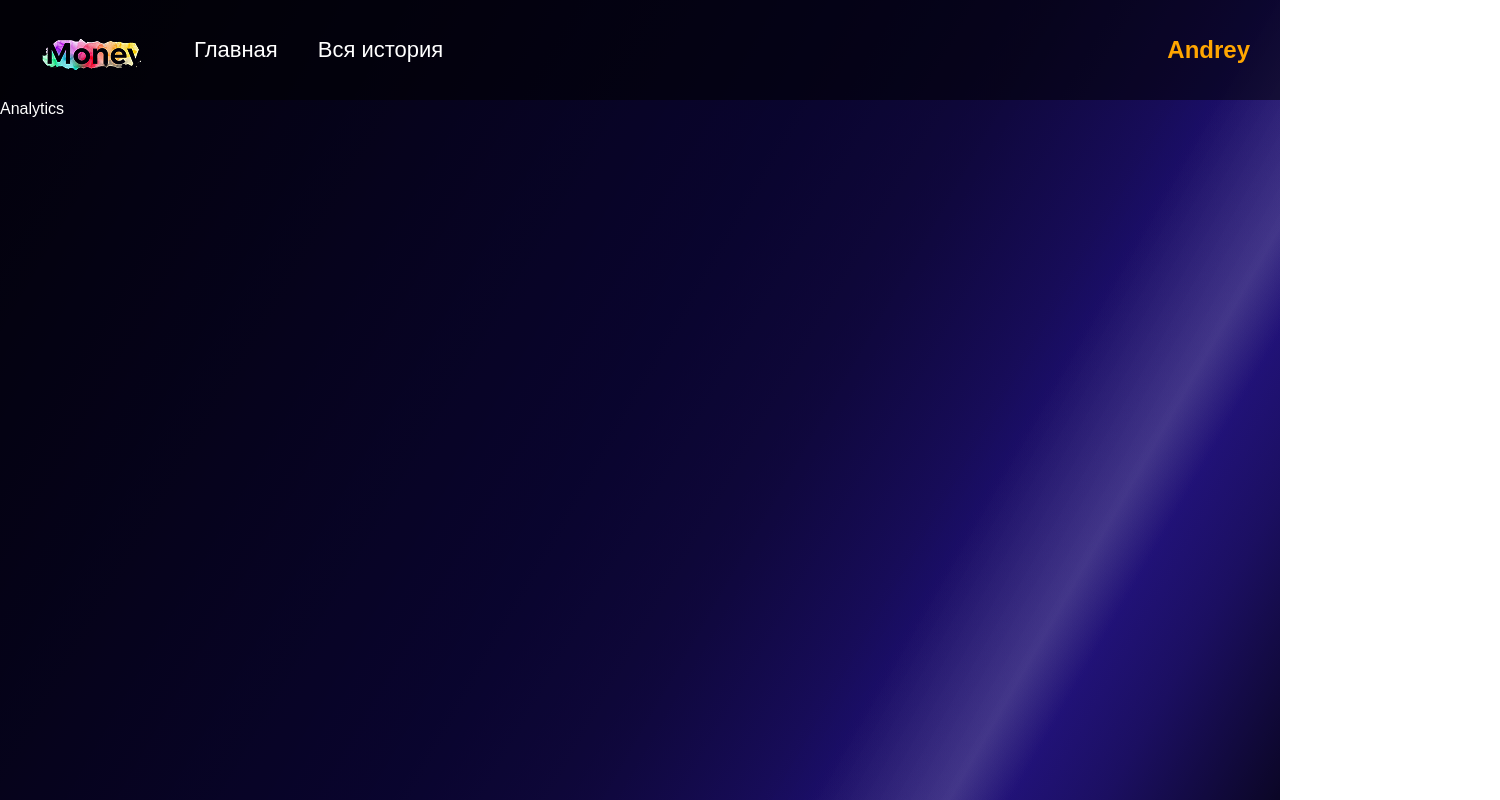
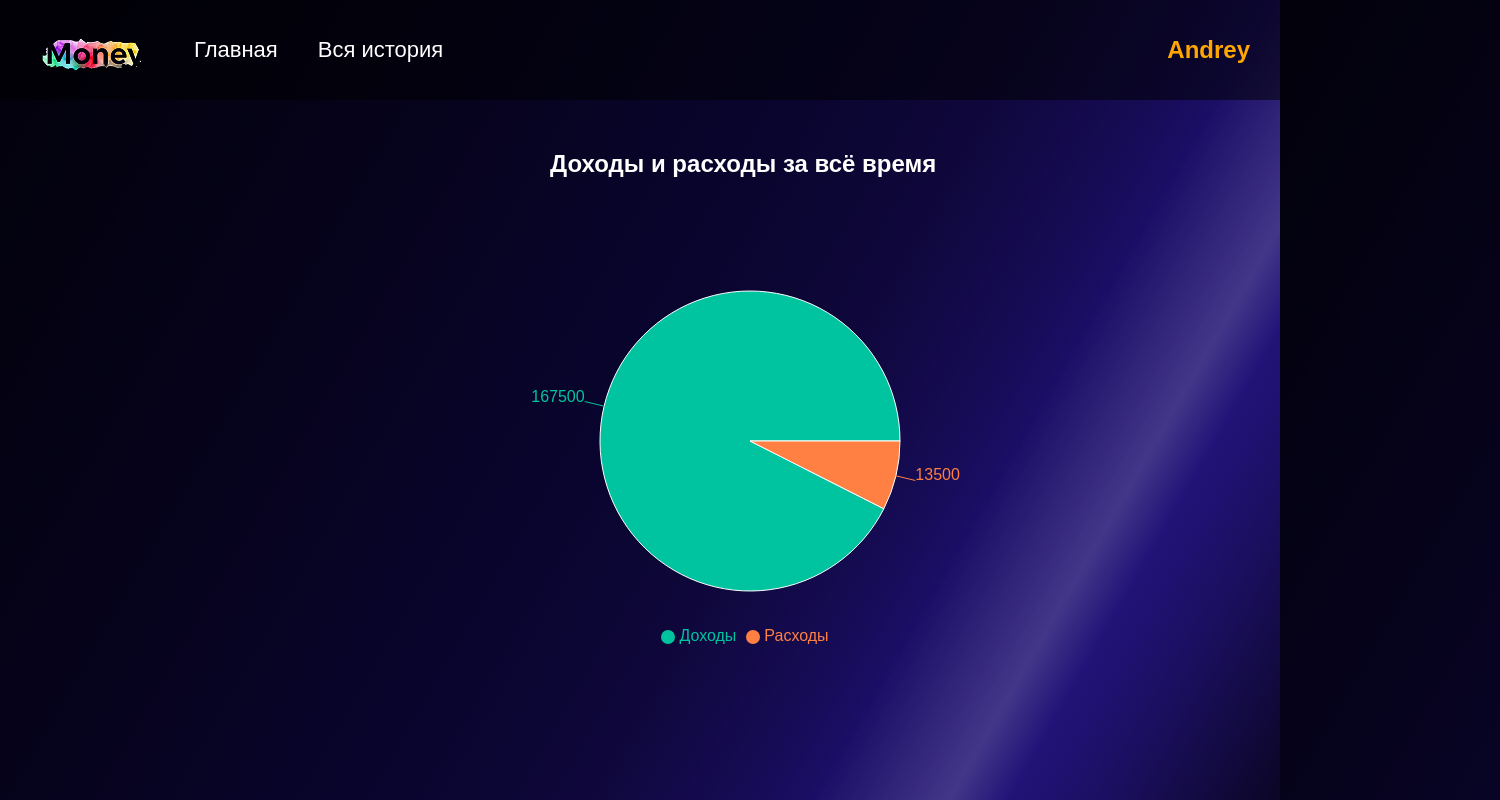
Before and after one commit to Ratatouille1226/graduate-work, a React (Vite) app: page /analytics in a window 1280 px wide. Shown: the whole page, 1500 px wide, since content can reach past the window. Built offline with nearby package versions, Linux system fonts and the light colour scheme; data requests are answered from the project's data file.

Commit message:
Сделал компонент аналитики

```diff
--- a/package.json
+++ b/package.json
@@ -19,6 +19,7 @@
     "react-hook-form": "^7.54.2",
     "react-redux": "^9.2.0",
     "react-router-dom": "^7.4.0",
+    "recharts": "^2.15.3",
     "redux": "^5.0.1",
     "redux-thunk": "^3.1.0",
     "yup": "^1.6.1"
--- a/src/api/getDataFromServer.jsx
+++ b/src/api/getDataFromServer.jsx
@@ -80,5 +80,8 @@ export const GetDataFromServer = (dataName) => {
 
 		// Получить данные по счёту
 		getDataAccount: (id) => fetchData(`${HTTP_LINK}accounts/${id}`, {}, 'Ошибка при получении счёта'),
+
+		//Получение расходов и доходов без фильтрации для компонента аналитики
+		getAllTransactions: () => fetchData(`${HTTP_LINK}${dataName}`, {}, 'Ошибка при получении транзакций'),
 	};
 };
--- a/src/components/analytics/Analytics.jsx
+++ b/src/components/analytics/Analytics.jsx
@@ -1,3 +1,40 @@
+import { useDispatch, useSelector } from 'react-redux';
+import { selectTransactions } from '../../selectors';
+import { useEffect } from 'react';
+import { fetchAllTransactions } from '../../redux-thunk';
+import { Cell, Legend, Pie, PieChart, Tooltip } from 'recharts';
+import styles from './analytics.module.css';
+
+const COLORS = ['#00C49F', '#FF8042']; //Цвета диаграммы
+
 export const Analytics = () => {
-	return <div>Analytics</div>;
+	const dispatch = useDispatch();
+	const { incomesExpenses } = useSelector(selectTransactions);
+
+	const incomes = incomesExpenses.filter((item) => item.sum > 0).reduce((acc, item) => acc + item.sum, 0);
+	const expenses = incomesExpenses.filter((item) => item.sum < 0).reduce((acc, item) => acc + Math.abs(item.sum), 0);
+
+	const data = [
+		{ name: 'Доходы', value: incomes },
+		{ name: 'Расходы', value: expenses },
+	];
+
+	useEffect(() => {
+		dispatch(fetchAllTransactions());
+	}, []);
+
+	return (
+		<>
+			<h2 className={styles['title']}>Доходы и расходы за всё время</h2>
+			<PieChart className={styles['chart']} width={1500} height={400}>
+				<Pie data={data} dataKey="value" nameKey="name" outerRadius={150} fill="#8884d8" label>
+					{data.map((item, index) => (
+						<Cell key={`cell-${index}`} fill={COLORS[index]} />
+					))}
+				</Pie>
+				<Tooltip />
+				<Legend />
+			</PieChart>
+		</>
+	);
 };
--- /dev/null
+++ b/src/components/analytics/analytics.module.css
@@ -0,0 +1,9 @@
+.chart {
+	margin-top: 150px;
+}
+
+.title {
+	text-align: center;
+	margin: 50px 0px 0px 550px;
+	position: absolute;
+}
--- a/src/db.json
+++ b/src/db.json
@@ -31,6 +31,14 @@
       "comment": "",
       "accountId": 1,
       "id": 9
+    },
+    {
+      "categories": "Фриланс",
+      "sum": 17500,
+      "date": "27.05.2025",
+      "comment": "Сделал заказ на фрилансе",
+      "accountId": 2,
+      "id": 10
     }
   ],
   "accounts": [
@@ -42,8 +50,8 @@
     },
     {
       "account": "ВТБ",
-      "balance": 1545,
-      "cashback": "",
+      "balance": "17046",
+      "cashback": "125",
       "id": 2
     }
   ]
--- /dev/null
+++ b/src/redux-thunk/fetch-all-transactions.jsx
@@ -0,0 +1,11 @@
+import { GetDataFromServer } from '../api/getDataFromServer';
+
+export const fetchAllTransactions = () => async (dispatch) => {
+	try {
+		const data = GetDataFromServer('incomesExpenses');
+		const incomesExpenses = await data.getAllTransactions();
+		dispatch({ type: 'SET_INCOMES_EXPENSES', payload: incomesExpenses });
+	} catch (error) {
+		console.error(error);
+	}
+};
--- a/src/redux-thunk/index.jsx
+++ b/src/redux-thunk/index.jsx
@@ -4,3 +4,4 @@ export * from './delete-accounts';
 export * from './fetch-transactions';
 export * from './add-edit-comment';
 export * from './delete-comment';
+export * from './fetch-all-transactions';
```
Also changed, not shown: 1 other file (tests, documents, lock files or other folders).
